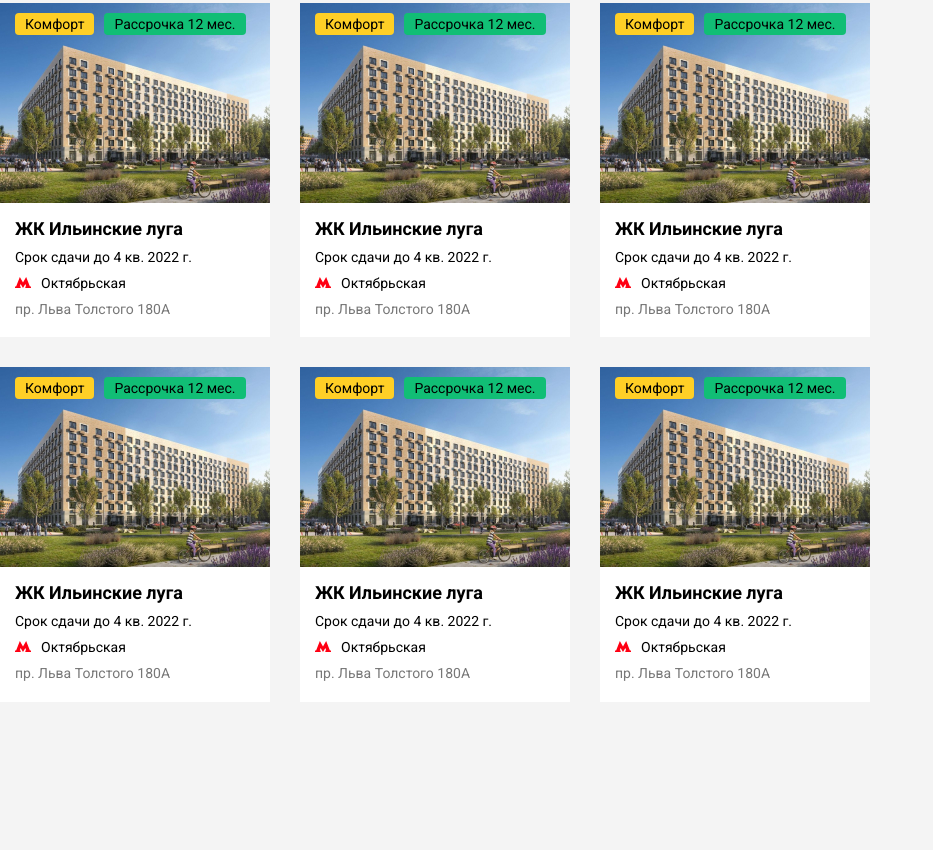
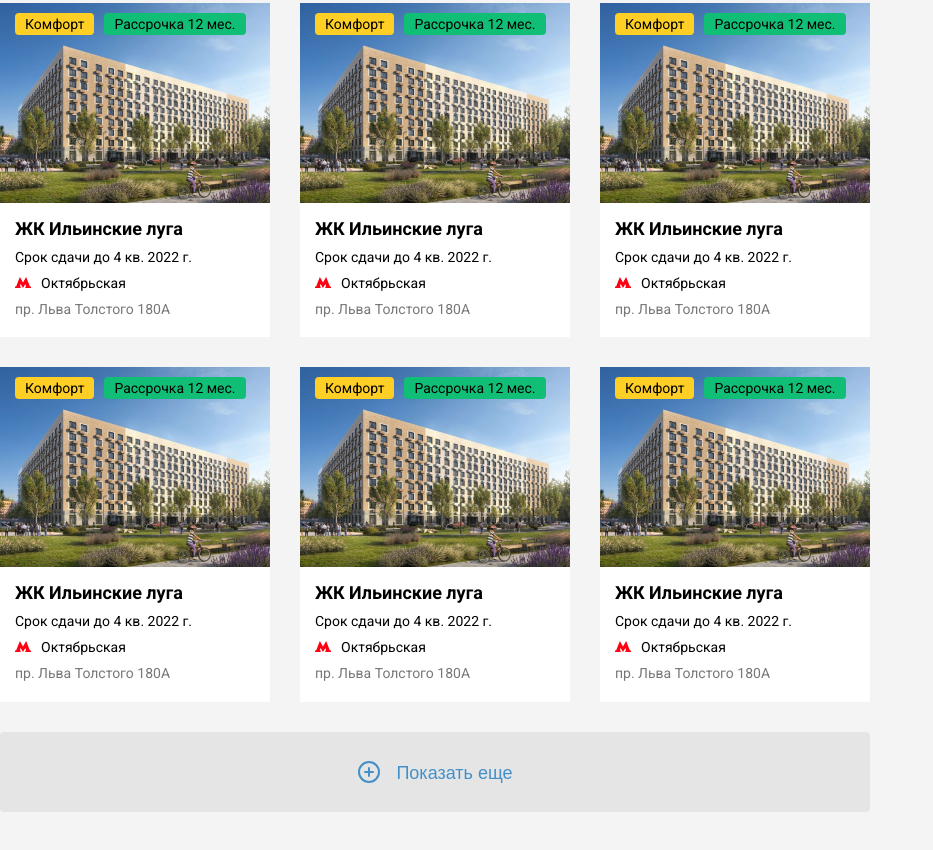
Before and after one commit to shums89/real-estate-website, a plain HTML site: page index.html in a window 1280 px wide. Shown: the part 422-1272 px from the top of the page, without its empty margins (0-933 px from the left). Before the commit the page ends 1214 px from the top, so only its background shows below. Drawn offline with Linux system fonts and the light colour scheme.

Commit message:
Кнопка "Показать еще"

```diff
--- a/css/main.css
+++ b/css/main.css
@@ -114,3 +114,28 @@ a.card-link:hover {
   line-height: 1.14;
   color: #777777;
 }
+
+.btn-more {
+  width: 100%;
+  height: 80px;
+
+  background-color: #e5e5e5;
+  border-radius: 4px;
+  border: none;
+
+  text-align: center;
+  font-size: 18px;
+  line-height: 21px;
+  color: #4290c9;
+
+  cursor: pointer;
+  transition: background-color 0.2s ease-in;
+}
+.btn-more:hover {
+  background-color: #d8d8d8;
+}
+.btn-more img {
+  display: inline-block;
+  margin-right: 10px;
+  vertical-align: bottom;
+}
--- a/index.html
+++ b/index.html
@@ -185,6 +185,10 @@
           </div>
         </a>
         <!-- // Card -->
+        <button class="btn-more">
+          <img src="./img/icons/plus-circle.svg" alt="Show more icon">
+          Показать еще
+        </button>
       </main>
       <aside class="sidebar">
 
```
